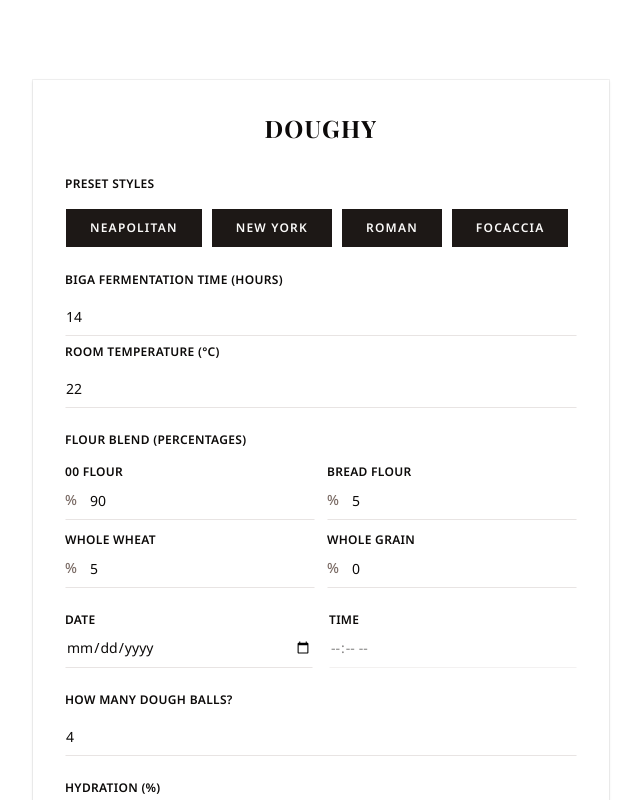
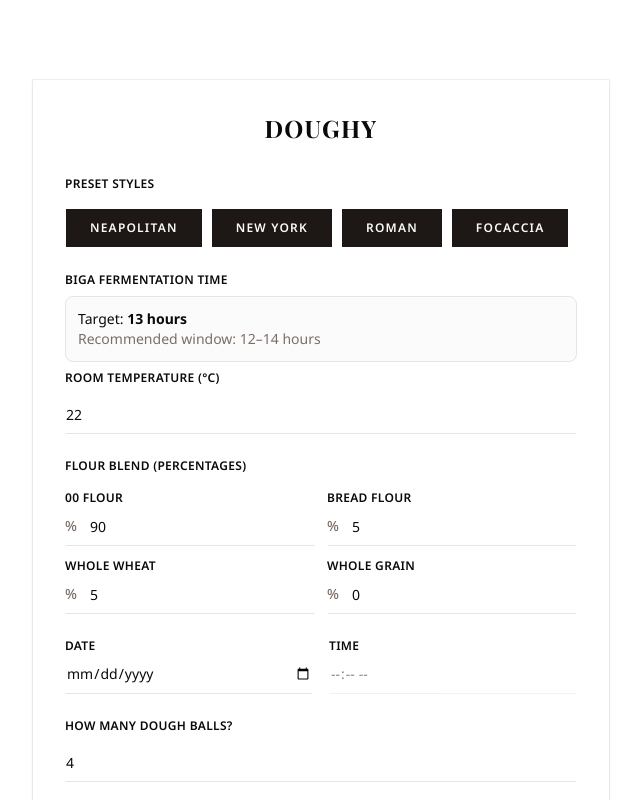
Before and after one commit to dmihalca/kneadly, a Next.js app: page / in a window 1280 px wide. Shown: the top 800 px of the page, without its empty margins (319-960 px from the left). Built offline with nearby package versions, Linux system fonts and the light colour scheme; a web font is replaced by a local one.

Commit message:
biga formula update

```diff
--- a/components/DoughCalculator.tsx
+++ b/components/DoughCalculator.tsx
@@ -17,6 +17,7 @@ import { format } from "date-fns";
 
 type DoughResults = {
   earliest: Date | null;
+  target: Date | null;
   latest: Date | null;
   totalFlour: number;
   bigaFlour: number;
@@ -68,7 +69,7 @@ const presets = {
 
 /**
  * Rounds ingredient weights to the nearest whole gram.
- * Values below .5 round down; values .5 and above round up.
+ * Values below .5 round down; .5 and above round up.
  */
 function roundGrams(value: number): number {
   return Math.round(value);
@@ -78,12 +79,23 @@ function roundGrams(value: number): number {
 
 function autoYeastForBiga(hours: number, tempC: number): number {
   const base = 0.1;
+
+  /*
+   * 14h is the upper end of the 12–14h BIGA window.
+   * The target fermentation time is 13h.
+   */
   const timeFactor = 14 / hours;
+
+  /*
+   * Keep the existing temperature adjustment.
+   */
   const tempFactor = tempC / 22;
 
   const percent = base * timeFactor * tempFactor;
 
-  return Number(Math.min(Math.max(percent, 0.08), 0.12).toFixed(3));
+  return Number(
+    Math.min(Math.max(percent, 0.08), 0.12).toFixed(3)
+  );
 }
 
 /* ---------- Component ---------- */
@@ -98,7 +110,6 @@ export default function DoughCalculator() {
   const [saltPercent, setSaltPercent] = useState<number>(3);
   const [oilPercent, setOilPercent] = useState<number>(2);
 
-  const [fermentationHours, setFermentationHours] = useState<number>(14);
   const [roomTemp, setRoomTemp] = useState<number>(22);
 
   const [flour00, setFlour00] = useState<number>(90);
@@ -106,12 +117,24 @@ export default function DoughCalculator() {
   const [wholeFlour, setWholeFlour] = useState<number>(5);
   const [wholeGrain, setWholeGrain] = useState<number>(0);
 
-  const [results, setResults] = useState<DoughResults | null>(null);
+  const [results, setResults] =
+    useState<DoughResults | null>(null);
 
   const DOUGH_BALL_WEIGHT = 275;
   const BIGA_FLOUR = 300;
   const BIGA_HYDRATION = 0.45;
   const DMP_PERCENT = 0.01;
+
+  /*
+   * BIGA fermentation window:
+   *
+   * 14h = earliest start
+   * 13h = target / average
+   * 12h = latest start
+   */
+  const BIGA_EARLIEST_HOURS = 14;
+  const BIGA_TARGET_HOURS = 13;
+  const BIGA_LATEST_HOURS = 12;
 
   /* ---------- Apply preset ---------- */
 
@@ -126,19 +149,27 @@ export default function DoughCalculator() {
   /* ---------- Main calculation ---------- */
 
   const calculateAll = () => {
+    /*
+     * BIGA yeast is calculated from the 13h target.
+     * Temperature still affects the yeast percentage.
+     */
     const bigaYeastPercent = autoYeastForBiga(
-      fermentationHours,
+      BIGA_TARGET_HOURS,
       roomTemp
     );
 
     let earliest: Date | null = null;
+    let target: Date | null = null;
     let latest: Date | null = null;
 
     /* ---------- Calculate BIGA start window ---------- */
 
     if (date && time) {
-      const [year, month, day] = date.split("-").map(Number);
-      const [hours, minutes] = time.split(":").map(Number);
+      const [year, month, day] =
+        date.split("-").map(Number);
+
+      const [hours, minutes] =
+        time.split(":").map(Number);
 
       const finalDate = new Date(
         year,
@@ -150,27 +181,56 @@ export default function DoughCalculator() {
         0
       );
 
+      /*
+       * Earliest:
+       * Final dough time - 14 hours
+       */
       earliest = new Date(
-        finalDate.getTime() - 14 * 60 * 60 * 1000
+        finalDate.getTime() -
+          BIGA_EARLIEST_HOURS *
+            60 *
+            60 *
+            1000
       );
 
+      /*
+       * Target:
+       * Final dough time - 13 hours
+       */
+      target = new Date(
+        finalDate.getTime() -
+          BIGA_TARGET_HOURS *
+            60 *
+            60 *
+            1000
+      );
+
+      /*
+       * Latest:
+       * Final dough time - 12 hours
+       */
       latest = new Date(
-        finalDate.getTime() - 12 * 60 * 60 * 1000
+        finalDate.getTime() -
+          BIGA_LATEST_HOURS *
+            60 *
+            60 *
+            1000
       );
     }
 
     /* ---------- Dough calculations ---------- */
 
-    const totalDoughWeight = balls * DOUGH_BALL_WEIGHT;
+    const totalDoughWeight =
+      balls * DOUGH_BALL_WEIGHT;
 
     const totalFlour =
       650 * (totalDoughWeight / 1080);
 
     const blendTotal =
       flour00 +
-      breadFlour +
-      wholeFlour +
-      wholeGrain || 1;
+        breadFlour +
+        wholeFlour +
+        wholeGrain || 1;
 
     const flour00Grams = roundGrams(
       totalFlour * (flour00 / blendTotal)
@@ -188,6 +248,8 @@ export default function DoughCalculator() {
       totalFlour * (wholeGrain / blendTotal)
     );
 
+    /* ---------- BIGA ---------- */
+
     const bigaFlour = roundGrams(
       BIGA_FLOUR * (totalFlour / 650)
     );
@@ -198,6 +260,8 @@ export default function DoughCalculator() {
 
     const bigaYeast =
       bigaFlour * (bigaYeastPercent / 100);
+
+    /* ---------- Remaining ingredients ---------- */
 
     const remainingFlour = roundGrams(
       totalFlour - bigaFlour
@@ -224,8 +288,11 @@ export default function DoughCalculator() {
 
     const finalYeast = 0;
 
+    /* ---------- Store results ---------- */
+
     setResults({
       earliest,
+      target,
       latest,
       totalFlour,
       bigaFlour,
@@ -264,41 +331,60 @@ export default function DoughCalculator() {
             </Label>
 
             <div className="flex gap-2 flex-wrap">
-              <Button onClick={() => applyPreset("neapolitan")}>
+              <Button
+                onClick={() =>
+                  applyPreset("neapolitan")
+                }
+              >
                 Neapolitan
               </Button>
 
-              <Button onClick={() => applyPreset("newYork")}>
+              <Button
+                onClick={() =>
+                  applyPreset("newYork")
+                }
+              >
                 New York
               </Button>
 
-              <Button onClick={() => applyPreset("roman")}>
+              <Button
+                onClick={() =>
+                  applyPreset("roman")
+                }
+              >
                 Roman
               </Button>
 
-              <Button onClick={() => applyPreset("focaccia")}>
+              <Button
+                onClick={() =>
+                  applyPreset("focaccia")
+                }
+              >
                 Focaccia
               </Button>
             </div>
           </div>
 
-          {/* AUTO YEAST */}
+          {/* BIGA SETTINGS */}
 
           <div className="space-y-2">
             <Label>
-              Biga Fermentation Time (hours)
+              Biga Fermentation Time
             </Label>
 
-            <Input
-              type="number"
-              value={fermentationHours}
-              min={1}
-              onChange={(e) =>
-                setFermentationHours(
-                  Number(e.target.value)
-                )
-              }
-            />
+            <div className="rounded-md border p-3 bg-muted/30">
+              <p className="text-sm">
+                Target:{" "}
+                <strong>
+                  {BIGA_TARGET_HOURS} hours
+                </strong>
+              </p>
+
+              <p className="text-sm text-muted-foreground">
+                Recommended window:{" "}
+                {BIGA_LATEST_HOURS}–{BIGA_EARLIEST_HOURS} hours
+              </p>
+            </div>
 
             <Label>
               Room Temperature (°C)
@@ -517,7 +603,7 @@ export default function DoughCalculator() {
                 </h3>
 
                 <div className="flex items-center justify-between">
-                  <span>Earliest</span>
+                  <span>Earliest (14h)</span>
 
                   <strong>
                     {results.earliest
@@ -530,7 +616,20 @@ export default function DoughCalculator() {
                 </div>
 
                 <div className="flex items-center justify-between">
-                  <span>Latest</span>
+                  <span>Target (13h)</span>
+
+                  <strong>
+                    {results.target
+                      ? format(
+                          results.target,
+                          "MMM d, yyyy @ HH:mm"
+                        )
+                      : "—"}
+                  </strong>
+                </div>
+
+                <div className="flex items-center justify-between">
+                  <span>Latest (12h)</span>
 
                   <strong>
                     {results.latest
@@ -549,7 +648,7 @@ export default function DoughCalculator() {
 
               <div className="space-y-4">
                 <h3 className="text-lg font-semibold">
-                  Biga ({fermentationHours}h @ {roomTemp}°C)
+                  Biga (13h target @ {roomTemp}°C)
                 </h3>
 
                 <p>
```
